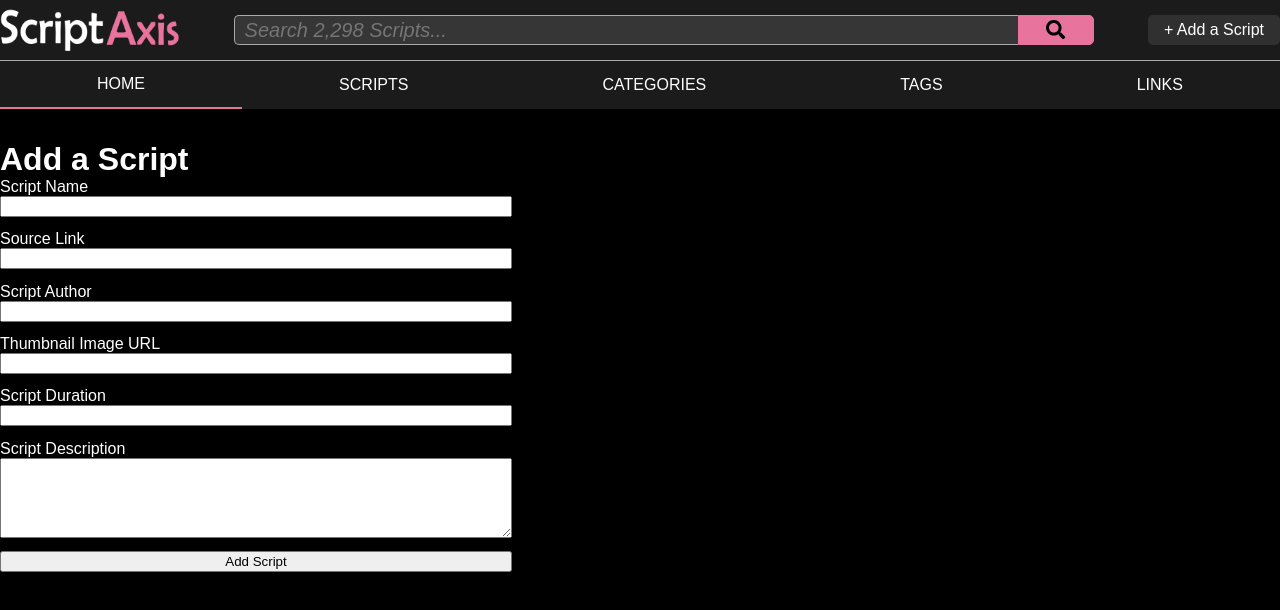
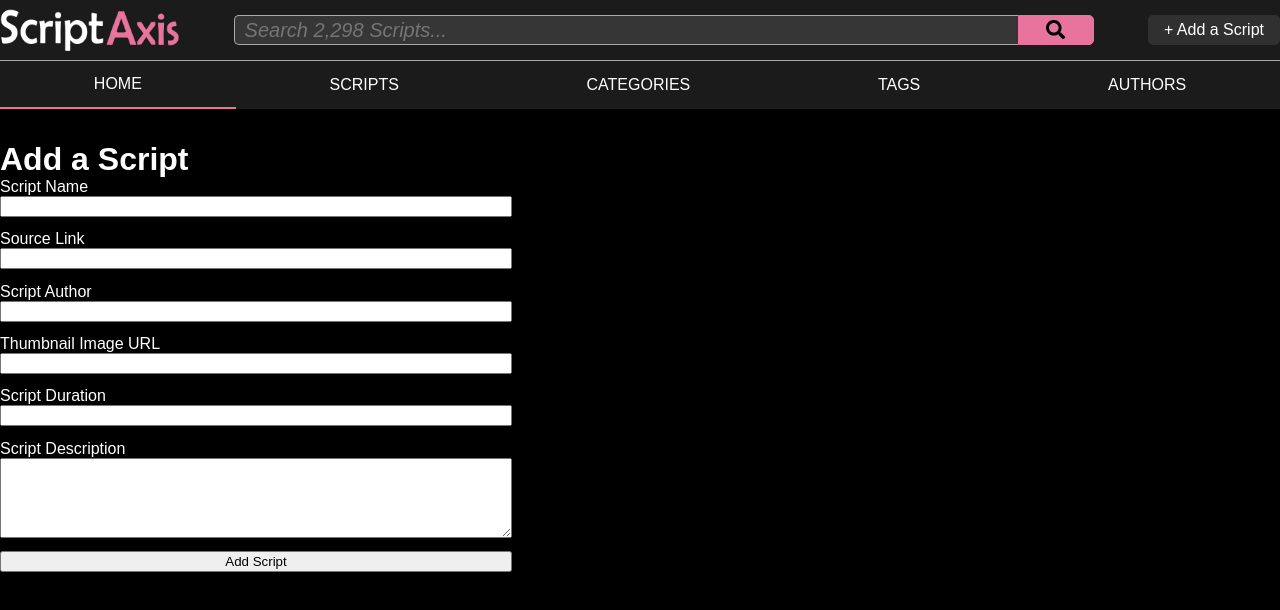
Before and after one commit to defucilis/ScriptAxis, a Next.js app: page /add in a window 1280 px wide. Shown: the top 610 px of the page. Built offline with nearby package versions, Linux system fonts and the light colour scheme.

Commit message:
feat: Add location indication to header

```diff
--- a/components/Header.js
+++ b/components/Header.js
@@ -4,7 +4,7 @@ import {FaSearch} from 'react-icons/fa'
 
 import styles from './Header.module.css'
 
-const Header = () => {
+const Header = ({page}) => {
     return (
         <div className={styles.header}>
             <div className={styles.searchbar}>
@@ -28,11 +28,11 @@ const Header = () => {
             <div className={styles.navbar}>
                 <div className="container">
                     <ul>
-                        <li className={styles.currentnav}><Link href="/">HOME</Link></li>
-                        <li><Link href="/">SCRIPTS</Link></li>
-                        <li><Link href="/">CATEGORIES</Link></li>
-                        <li><Link href="/">TAGS</Link></li>
-                        <li><Link href="/">LINKS</Link></li>
+                        <li className={!page || page === "home" ? styles.currentnav : null}><Link href="/">HOME</Link></li>
+                        <li className={page === "scripts" ? styles.currentnav : null}><Link href="/">SCRIPTS</Link></li>
+                        <li className={page === "categories" ? styles.currentnav : null} onClick={() => alert("Coming soon!")}><Link href="/">CATEGORIES</Link></li>
+                        <li className={page === "tags" ? styles.currentnav : null} onClick={() => alert("Coming soon!")}><Link href="/">TAGS</Link></li>
+                        <li className={page === "authors" ? styles.currentnav : null}><Link href="/">AUTHORS</Link></li>
                     </ul>
                 </div>
             </div>
--- a/components/Layout.js
+++ b/components/Layout.js
@@ -1,9 +1,9 @@
 import Header from './Header'
 
-const Layout = ({children}) => {
+const Layout = ({children, page}) => {
     return (
         <div>
-            <Header />
+            <Header page={page}/>
             <div className="container">
                 {children}
             </div>
--- a/pages/author/[authorname].js
+++ b/pages/author/[authorname].js
@@ -11,7 +11,7 @@ const Author = ({scripts}) => {
     const {authorname} = router.query;
 
     return (
-        <Layout>
+        <Layout page="authors">
          <Head>
                 <title>ScriptAxis | {authorname}</title>
             </Head>
--- a/pages/script/[scriptslug].js
+++ b/pages/script/[scriptslug].js
@@ -7,7 +7,7 @@ import Head from 'next/head'
 const Script = ({script}) => {
 
     return (
-        <Layout>
+        <Layout page="scripts">
             <Head>
                 <title>ScriptAxis | {script.name}</title>
             </Head>
```
